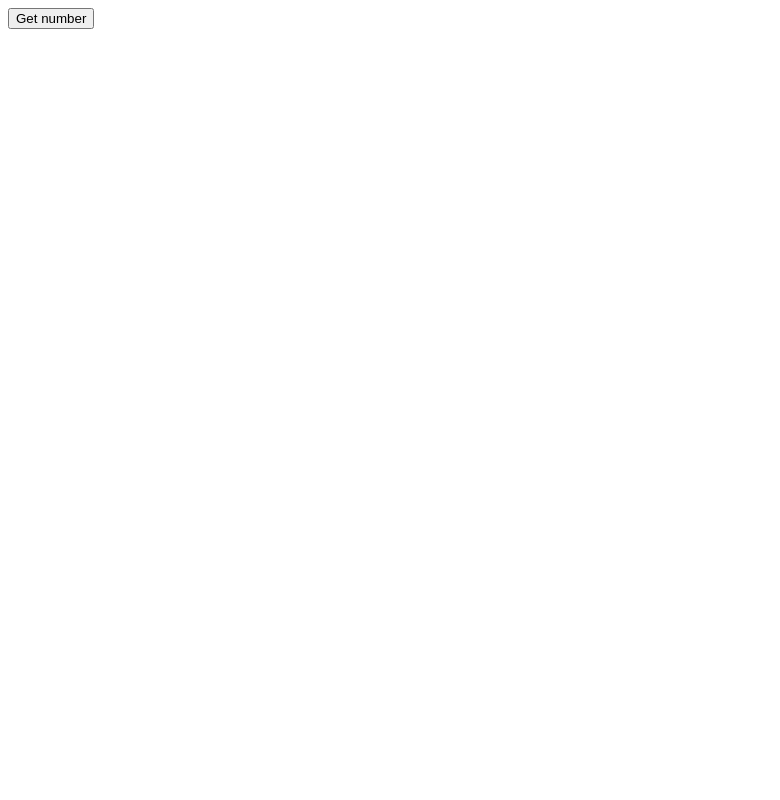
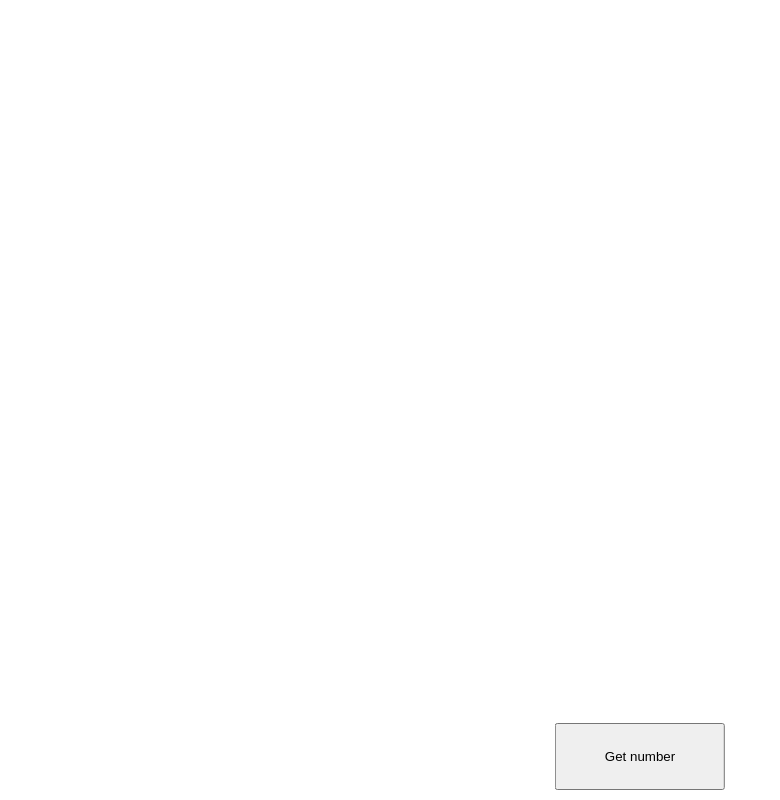
Before and after one commit to RenatoFringuello/js-snack-recap, a plain HTML site: page index.html in a window 1280 px wide. Shown: the whole page, without its empty margins (0-780 px from the left). Drawn offline with nearby package versions, Linux system fonts and the light colour scheme.

Commit message:
add style snack1

```diff
--- a/css/style.css
+++ b/css/style.css
@@ -1,11 +1,23 @@
 .text-red{
     color: red;
     flex-basis: 50%;
+    background-color: orange;
+    text-align: center;
 }
 .text-green{
     color: green;
     flex-grow: 1;
+    background-color: greenyellow;
+    text-align: center;
 }
+.get-btn{
+    padding: 1.5rem 3rem;
+    position: absolute;
+    bottom: 10px;
+    left: 50%;
+    transform: translate(-50%, 0%);
+}
+
 
 .d-flex{
     display: flex;
--- a/index.html
+++ b/index.html
@@ -22,7 +22,7 @@
                 <h4 v-for="greenN in greenNums">{{greenN}}</h4>
             </div>
         </div>
-        <button @click="getNumber">Get number</button>
+        <button @click="getNumber" class="get-btn">Get number</button>
     </div>
 
     <!-- vue 3 -->
```
